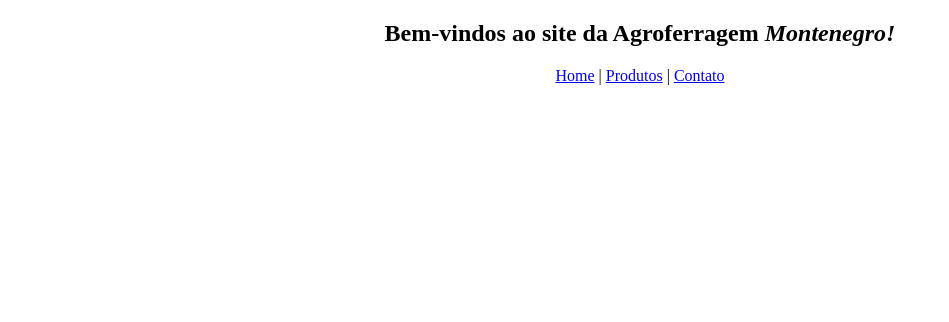
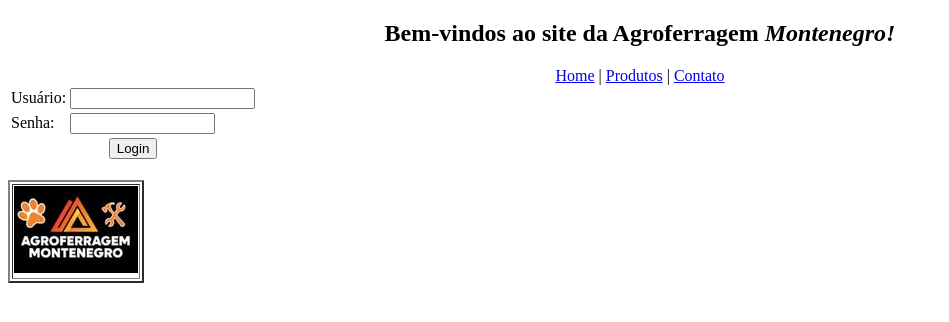
Before and after one commit to Eduardofbarreto/agromontenegro, a plain HTML site: page index.html in a window 1280 px wide. Shown: the whole page, without its empty margins (0-949 px from the left). Drawn offline with Linux system fonts and the light colour scheme.

Commit message:
dia mes e ano

```diff
--- a/index.html
+++ b/index.html
@@ -15,6 +15,32 @@
         <a href="contato.html">Contato</a>
     </nav>
 
+    <div class="login-box">
+        <form>
+            <table>
+                <tr>
+                    <td><label for="username">Usuário:</label></td>
+                    <td><input type="text" id="username" name="username"></td>
+                </tr>
+                <tr>
+                    <td><label for="password">Senha:</label></td>
+                    <td><input type="password" id="password" name="password" size="15"></td>
+                </tr>
+                <tr>
+                    <td colspan="2" style="text-align: center;"><button type="submit">Login</button></td>
+                </tr>
+            </table>
+        </form>
+    </div>
+
+    <br>
+
+    <table border="2">
+        <tr>
+            <td><img src="imagens/agro1.png" alt=""></td>
+        </tr>
+    </table>
+
 
 </body>
 </html>
```
Also changed, not shown: contato.html (+7 -1 lines).
